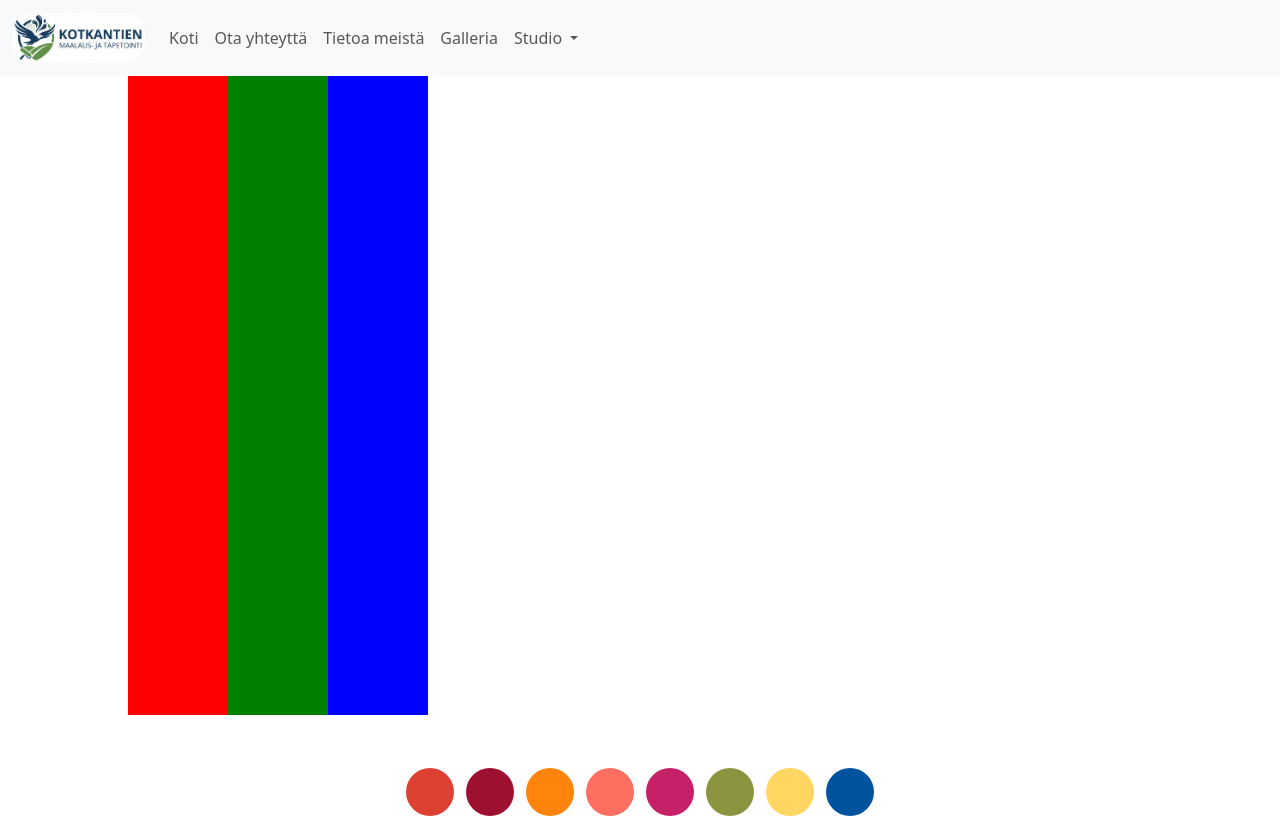
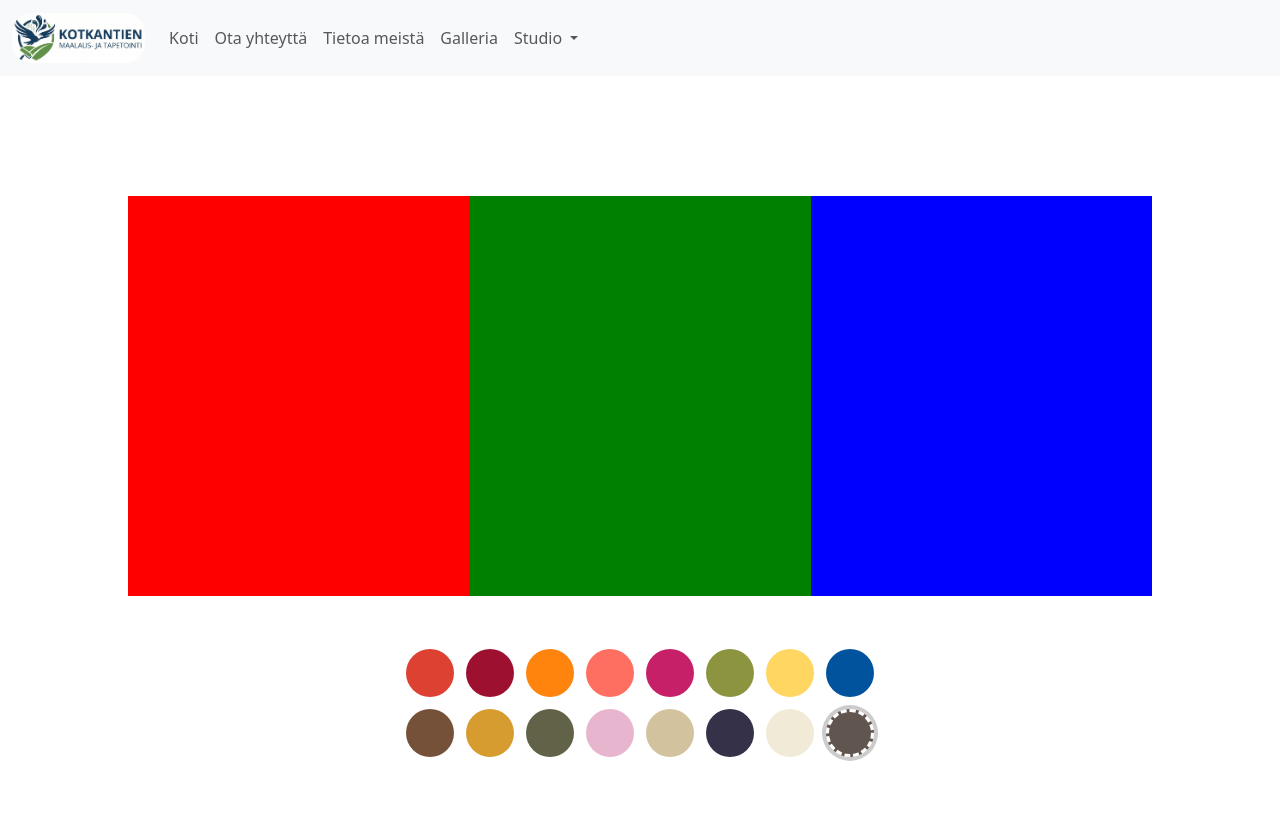
Before and after one commit to nikorsd/Selainohjelmointi, a Vue app: page /studio/palette in a window 1280 px wide. Shown: the top 818 px of the page. Built offline with nearby package versions, Linux system fonts and the light colour scheme.

Commit message:
Add draggable color palette

```diff
--- /dev/null
+++ b/src/components/PaletteView.vue
@@ -0,0 +1,124 @@
+<template>
+    <div class="wrapper" ref="wrapperRef">
+        <div
+            class="color"
+            :style="{ backgroundColor: colors[0], width: `${leftPositions[0]}%` }"
+        ></div>
+        <div
+            class="handle"
+            :style="{ left: `${leftPositions[0]}%` }"
+            @mousedown="startDrag(0, $event)"
+            :class="{ dragging: dragIndex === 0 }"
+        ></div>
+        <div
+            class="color"
+            :style="{ backgroundColor: colors[1], left: `${leftPositions[0]}%`, width: `${leftPositions[1] - leftPositions[0]}%` }"
+        ></div>
+        <div
+            class="handle"
+            :style="{ left: `${leftPositions[1]}%` }"
+            @mousedown="startDrag(1, $event)"
+            :class="{ dragging: dragIndex === 1 }"
+        ></div>
+        <div
+            class="color"
+            :style="{ backgroundColor: colors[2], left: `${leftPositions[1]}%`, width: `calc(100% - ${leftPositions[1]}%)` }"
+        ></div>
+    </div>
+</template>
+
+<script setup>
+    import { ref, onBeforeUnmount } from 'vue'
+
+    const colors = ref(['red', 'green', 'blue'])
+    const dragIndex = ref(-1)
+    const dragStartX = ref(0)
+    const dragStartPositions = ref([0, 0])
+
+    const wrapperRef = ref(null)
+
+    const leftPositions = ref([33.33, 66.67])
+
+    function startDrag(index, event) {
+        event.preventDefault()
+        dragIndex.value = index
+        dragStartX.value = event.clientX
+        dragStartPositions.value = [...leftPositions.value]
+
+        document.addEventListener('mousemove', onDrag)
+        document.addEventListener('mouseup', stopDrag)
+    }
+
+    function onDrag(event) {
+        if (dragIndex.value === -1) return
+
+        const wrapper = wrapperRef.value
+        if (!wrapper) return
+
+        const wrapperRect = wrapper.getBoundingClientRect()
+        const pixelDiff = event.clientX - dragStartX.value
+        const percentDiff = (pixelDiff / wrapperRect.width) * 100
+
+        const newPos = dragStartPositions.value[dragIndex.value] + percentDiff
+        const minHandle = 10
+        const maxHandle = 90
+        const minMiddle = 10
+
+        let clampedPos = newPos
+        if (dragIndex.value === 0) {
+            // Left handle: can't go past leftPositions[1] - minMiddle
+            clampedPos = Math.min(newPos, leftPositions.value[1] - minMiddle)
+        } else {
+            // Right handle: can't go past leftPositions[0] + minMiddle
+            clampedPos = Math.max(newPos, leftPositions.value[0] + minMiddle)
+        }
+        clampedPos = Math.min(Math.max(clampedPos, minHandle), maxHandle)
+
+        const newPositions = [...leftPositions.value]
+        newPositions[dragIndex.value] = clampedPos
+        leftPositions.value = newPositions
+    }
+
+    function stopDrag() {
+        dragIndex.value = -1
+        document.removeEventListener('mousemove', onDrag)
+        document.removeEventListener('mouseup', stopDrag)
+    }
+
+    onBeforeUnmount(() => {
+        document.removeEventListener('mousemove', onDrag)
+        document.removeEventListener('mouseup', stopDrag)
+    })
+</script>
+
+<style scoped>
+    .wrapper {
+        position: relative;
+        width: 80vw;
+        height: 50vh;
+    }
+
+    .color {
+        position: absolute;
+        top: 0;
+        bottom: 0;
+    }
+
+    .handle {
+        position: absolute;
+        top: 0;
+        bottom: 0;
+        width: 12px;
+        margin-left: -6px;
+        cursor: col-resize;
+        z-index: 10;
+    }
+
+    .handle:hover {
+        background-color: rgba(255, 255, 255, 0.3);
+    }
+
+    .handle.dragging {
+        background-color: rgba(255, 255, 255, 0.5);
+    }
+</style>
--- a/src/views/Studio/Palette.vue
+++ b/src/views/Studio/Palette.vue
@@ -1,10 +1,6 @@
 <template>
     <body>
-        <div class="palette-wrapper">
-            <div style="background-color: red;"></div>
-            <div style="background-color: green;"></div>
-            <div style="background-color: blue;"></div>
-        </div>
+        <PaletteView></PaletteView>
         <hr>
         <div class="colorpicker">
             <div v-for="color in colors" :key="color.hex" :class="['color-swatch', { selected: backgroundColor === color.hex }]" :style="{ backgroundColor: color.hex }" @click="backgroundColor = color.hex" :title="color.name"></div>
@@ -14,6 +10,7 @@
 
 <script setup>
 import { ref } from 'vue';
+import PaletteView from '../../components/PaletteView.vue';
 
 const room = ref('room3');
 const backgroundColor = ref('#615550');
```
